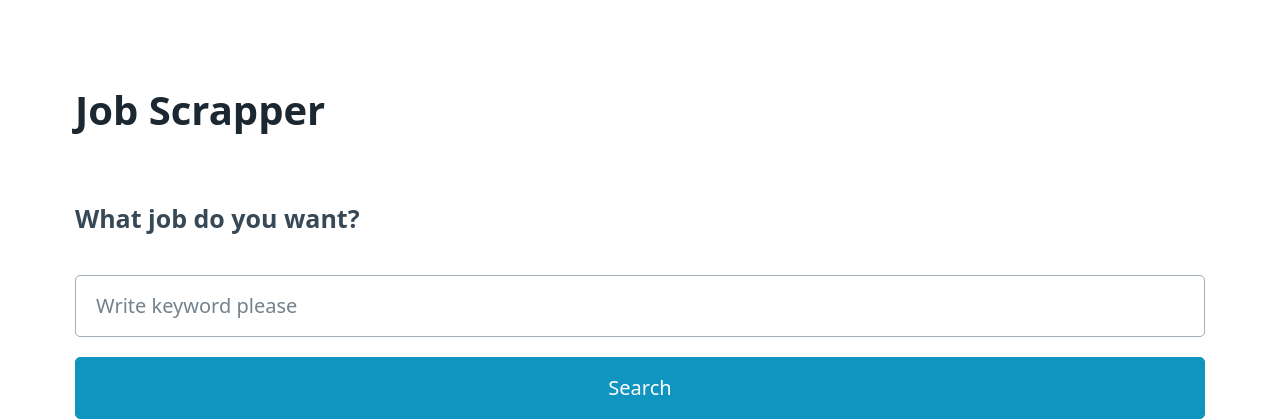
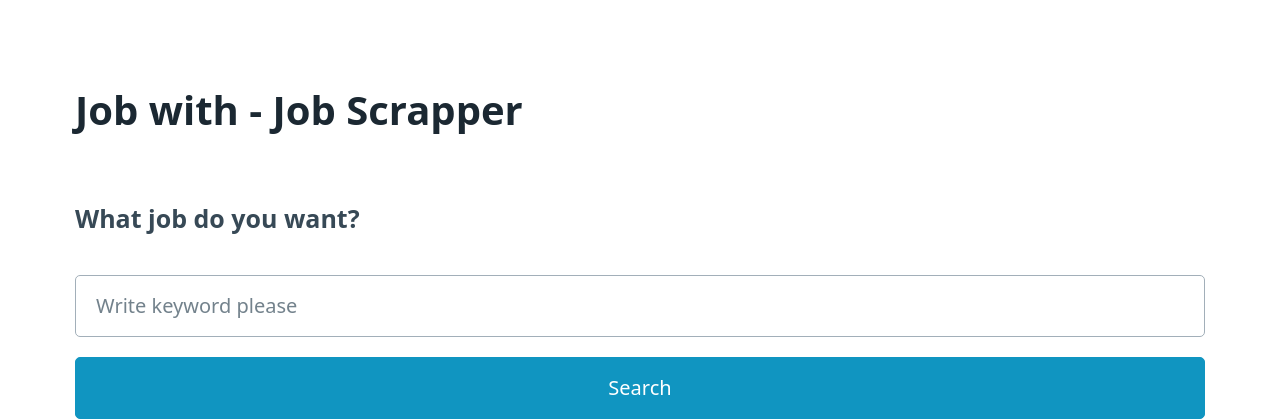
Before and after one commit to ldg-dgit/job-with, a Flask app: page / in a window 1280 px wide. Shown: the top 420 px of the page. Run offline with Flask 2, Linux system fonts and the light colour scheme.

Commit message:
change name

```diff
--- a/main.py
+++ b/main.py
@@ -3,7 +3,7 @@ from extractors.indeed import extract_jobs_indeed
 from extractors.we_work_remotely import extract_jobs_wwr
 from file import save_to_file
 
-app = Flask("JobScrapper")
+app = Flask("Job-with")
 
 db = {}
 
--- a/templates/home.html
+++ b/templates/home.html
@@ -5,11 +5,11 @@
     <meta charset="UTF-8" />
     <meta http-equiv="X-UA-Compatible" content="IE=edge" />
     <meta name="viewport" content="width=device-width, initial-scale=1.0" />
-    <title>Job Scrapper</title>
+    <title>Job with</title>
   </head>
   <body>
     <main class="container">
-      <h1>Job Scrapper</h1>
+      <h1>Job with - Job Scrapper</h1>
       <h4>What job do you want?</h4>
       <form action="/search">
         <input type="text" name="keyword" placeholder="Write keyword please" />
--- a/templates/search.html
+++ b/templates/search.html
@@ -5,7 +5,7 @@
     <meta charset="UTF-8" />
     <meta http-equiv="X-UA-Compatible" content="IE=edge" />
     <meta name="viewport" content="width=device-width, initial-scale=1.0" />
-    <title>Search "{{keyword}}" - Job Scrapper</title>
+    <title>Search "{{keyword}}" - Job with</title>
   </head>
   <body>
     <main class="container">
```
